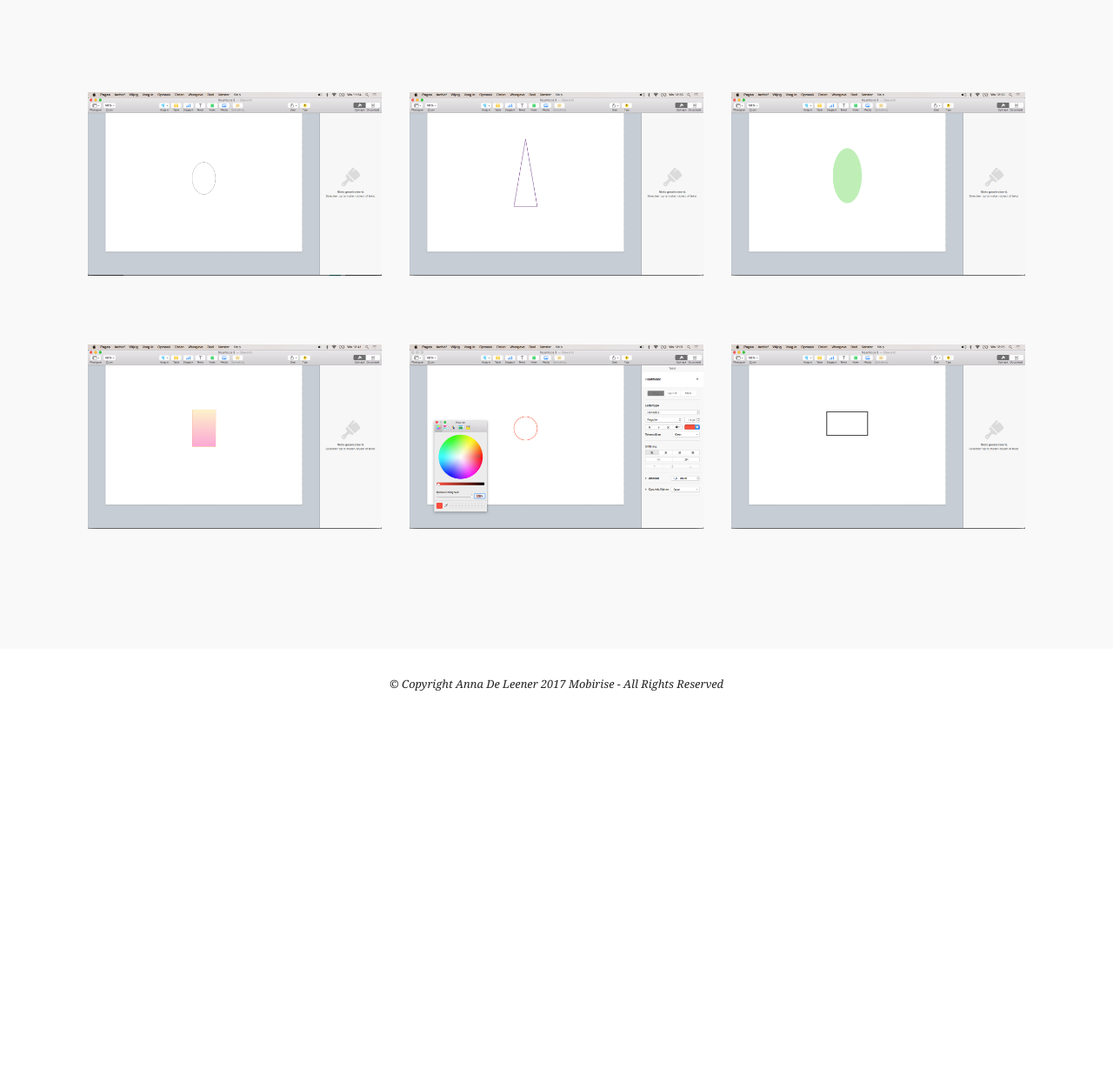
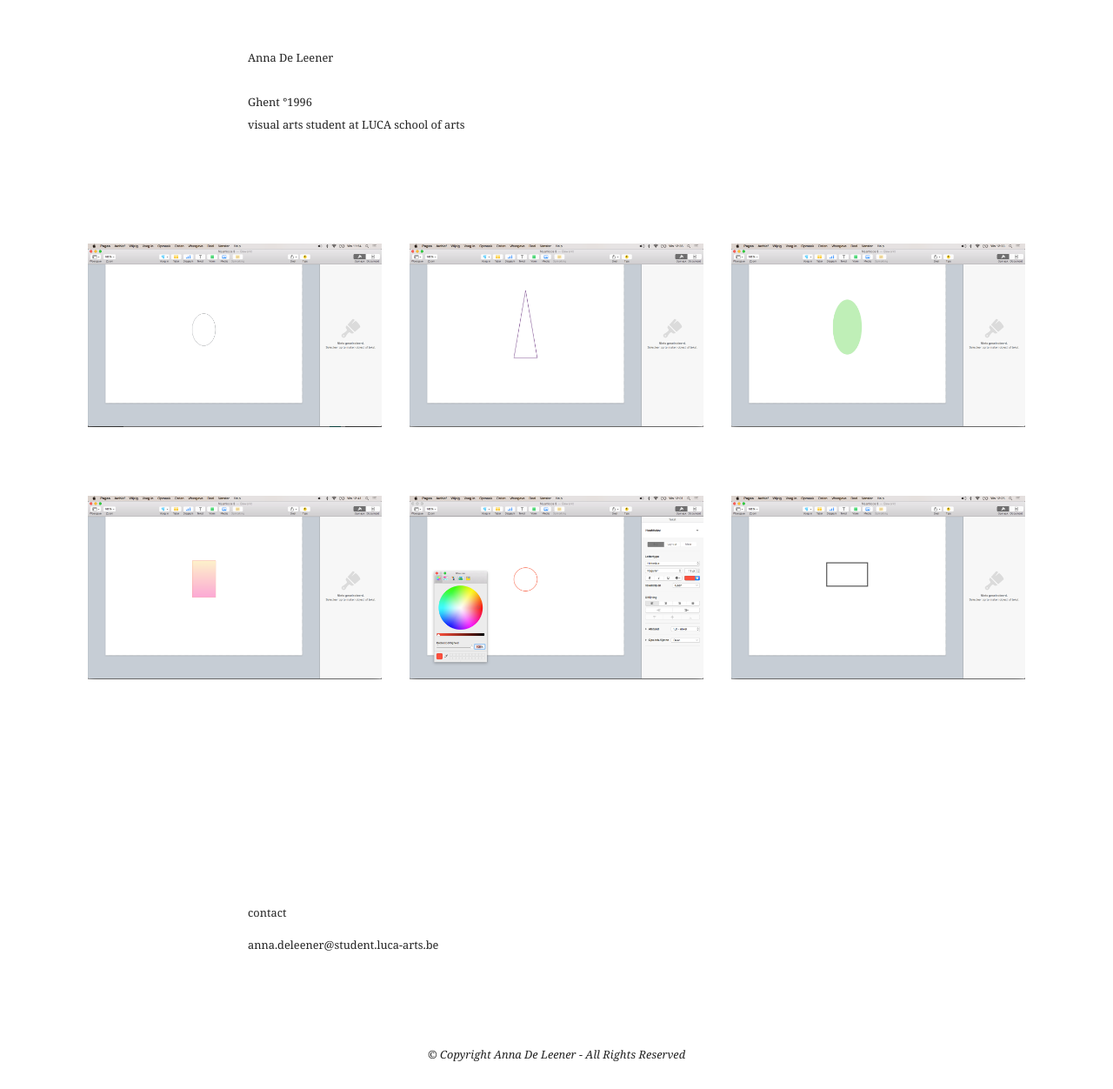
Before and after one commit to annadeleener/homeannadeleener, a plain HTML site: page page1.html in a window 1280 px wide. Shown: the whole page at 87% size. Before the commit the page ends 826 px from the top, so only its background shows below. Drawn offline with Linux system fonts and the light colour scheme.

Commit message:
create github pages

```diff
--- a/assets/mobirise/css/mbr-additional.css
+++ b/assets/mobirise/css/mbr-additional.css
@@ -1441,10 +1441,21 @@ body {
 .cid-qKdLzR4m4x .media-container-row .mbr-text {
   color: #232323;
 }
+.cid-qKi2q4tSIG {
+  padding-top: 60px;
+  padding-bottom: 0px;
+  background-color: #ffffff;
+}
+.cid-qKi2q4tSIG .mbr-section-subtitle {
+  color: #767676;
+}
+.cid-qKi2q4tSIG H2 {
+  text-align: left;
+}
 .cid-qKhCISDuEs {
   padding-top: 90px;
   padding-bottom: 0px;
-  background-color: #f9f9f9;
+  background-color: #ffffff;
 }
 .cid-qKhCISDuEs h4 {
   font-weight: 500;
@@ -1464,7 +1475,7 @@ body {
 .cid-qKhD1qI6lp {
   padding-top: 15px;
   padding-bottom: 90px;
-  background-color: #f9f9f9;
+  background-color: #ffffff;
 }
 .cid-qKhD1qI6lp h4 {
   font-weight: 500;
@@ -1480,6 +1491,21 @@ body {
 }
 .cid-qKhD1qI6lp .card-wrapper {
   height: 100%;
+}
+.cid-qKi51TEGxz {
+  padding-top: 120px;
+  padding-bottom: 60px;
+  background-color: #ffffff;
+}
+.cid-qKi51TEGxz .mbr-text,
+.cid-qKi51TEGxz blockquote {
+  color: #767676;
+}
+.cid-qKi51TEGxz .mbr-text {
+  color: #232323;
+}
+.cid-qKi51TEGxz .mbr-text P {
+  text-align: left;
 }
 .cid-qKdLzR4m4x {
   padding-top: 30px;
--- a/page1.html
+++ b/page1.html
@@ -20,7 +20,22 @@
 
 </head>
 <body>
-  <section class="features2 cid-qKhCISDuEs" id="features2-b">
+  <section class="mbr-section content4 cid-qKi2q4tSIG" id="content4-m">
+
+
+
+    <div class="container">
+        <div class="media-container-row">
+            <div class="title col-12 col-md-8">
+                <h2 class="align-center pb-3 mbr-fonts-style display-4">Anna De Leener&nbsp;<br><br><br><br>Ghent °1996<br><br>visual arts student at LUCA school of arts&nbsp;</h2>
+                <h3 class="mbr-section-subtitle align-center mbr-light mbr-fonts-style display-5"></h3>
+
+            </div>
+        </div>
+    </div>
+</section>
+
+<section class="engine"><a href="https://mobirise.ws">Mobirise</a></section><section class="features2 cid-qKhCISDuEs" id="features2-b">
 
 
 
@@ -69,7 +84,7 @@
     </div>
 </section>
 
-<section class="engine"><a href="https://mobirise.ws/d">best web software</a></section><section class="features2 cid-qKhD1qI6lp" id="features2-c">
+<section class="features2 cid-qKhD1qI6lp" id="features2-c">
 
 
 
@@ -118,6 +133,17 @@
     </div>
 </section>
 
+<section class="mbr-section article content1 cid-qKi51TEGxz" id="content1-s">
+
+
+
+    <div class="container">
+        <div class="media-container-row">
+            <div class="mbr-text col-12 col-md-8 mbr-fonts-style display-4"><p>contact</p><p>anna.deleener@student.luca-arts.be&nbsp;</p></div>
+        </div>
+    </div>
+</section>
+
 <section once="" class="cid-qKdLzR4m4x" id="footer6-7">
 
 
@@ -128,7 +154,7 @@
         <div class="media-container-row align-center mbr-white">
             <div class="col-12">
                 <p class="mbr-text mb-0 mbr-fonts-style display-4"><em>
-                    © Copyright Anna De Leener 2017 Mobirise - All Rights Reserved
+                    © Copyright Anna De Leener - All Rights Reserved
                 </em></p>
             </div>
         </div>
```
Also changed, not shown: index.html (+2 -2 lines), page2.html (+2 -2 lines), page3.html (+2 -2 lines), page4.html (+2 -2 lines), page5.html (+2 -2 lines), page6.html (+2 -2 lines), page7.html (+2 -2 lines), 1 other file.
